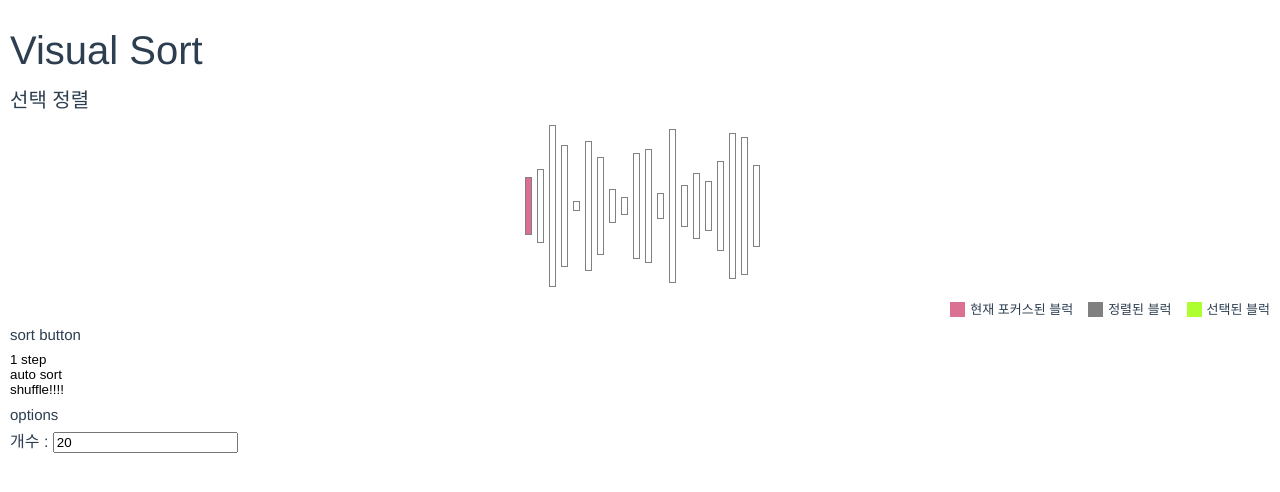
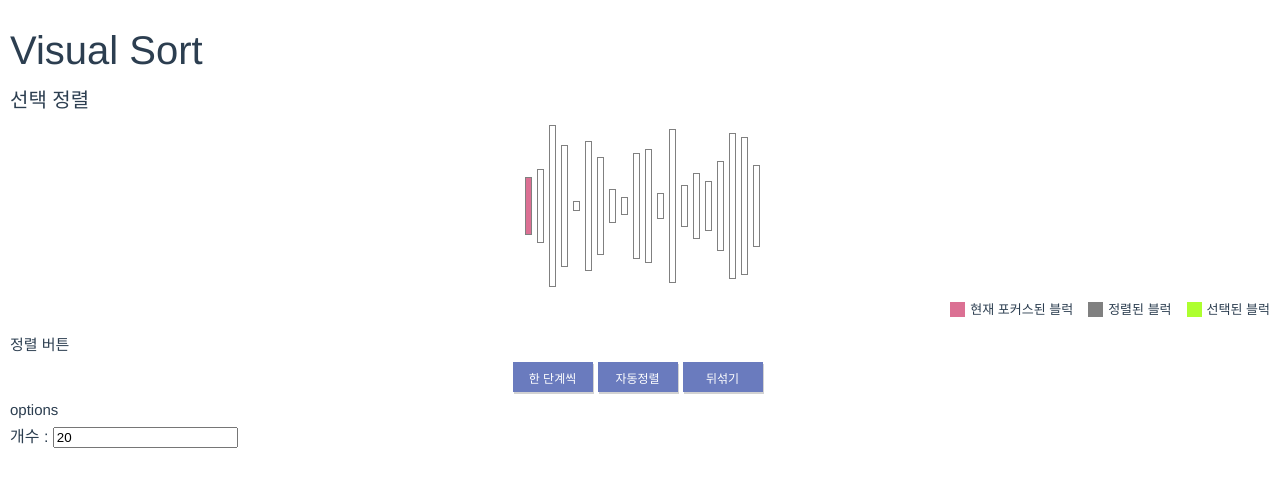
Before and after one commit to ebool/visual-sort, a Vue app: page /selection in a window 1280 px wide. Shown: the top 492 px of the page. Built offline with nearby package versions, Linux system fonts and the light colour scheme.

Commit message:
modify control box button style

```diff
--- a/src/components/BubbleSort.vue
+++ b/src/components/BubbleSort.vue
@@ -14,8 +14,10 @@
     :sorted="true"
     ></color-explains>
     <control-box
+    :isRunning="isRunning"
     @oneStep="sort"
-    @auto="autoSort"
+    @runAutoSort="runAutoSort"
+    @stopAutoSort="stopAutoSort"
     @shuffle="shuffle"
     ></control-box>
     <div class="option-box">
@@ -41,7 +43,7 @@ export default {
       index: 0,
       sortedIndex: 0,
       count: 20,
-      isAuto: false,
+      isRunning: false,
       autoTimer: null
     }
   },
@@ -54,7 +56,7 @@ export default {
   },
   computed: {
     getButtonName () {
-      return this.isAuto ? 'stop!!' : 'auto sort';
+      return this.isRunning ? 'stop!!' : 'auto sort';
     },
     isEnd () {
       return this.sortedIndex >= this.items.length - 1;
@@ -65,7 +67,7 @@ export default {
       this.clearAutoTimer();
       this.sortedIndex = 0;
       this.index = 0;
-      this.isAuto = false;
+      this.isRunning = false;
     },
     sort () {
       if (this.items[this.index] > this.items[this.index + 1]) {
@@ -79,14 +81,13 @@ export default {
       }
       this.index++;
     },
-    autoSort () {
-      if (this.isAuto) {
-        this.isAuto = false;
-        this.clearAutoTimer();
-      } else {
-        this.isAuto = true;
-        this.autoTimer = this.setAutoTimer();
-      }
+    runAutoSort () {
+      this.isRunning = true;
+      this.autoTimer = this.setAutoTimer();
+    },
+    stopAutoSort () {
+      this.isRunning = false;
+      this.clearAutoTimer();
     },
     setAutoTimer () {
       let vue = this;
@@ -98,7 +99,7 @@ export default {
       clearInterval(this.autoTimer);
     },
     shuffle () {
-      if (this.isAuto) {
+      if (this.isRunning) {
         return;
       }
       this.reset();
--- a/src/components/SelectionSort.vue
+++ b/src/components/SelectionSort.vue
@@ -14,12 +14,13 @@
     :sorted="true"
     :selected="true"
     ></color-explains>
-    <div class="control-box">
-      <h4>sort button</h4>
-      <button @click="sort">1 step</button>
-      <button @click="autoSort">{{getButtonName}}</button>
-      <button @click="shuffle">shuffle!!!!</button>
-    </div>
+    <control-box
+    :isRunning="isRunning"
+    @oneStep="sort"
+    @runAutoSort="runAutoSort"
+    @stopAutoSort="stopAutoSort"
+    @shuffle="shuffle"
+    ></control-box>
     <div class="option-box">
       <h4>options</h4>
       개수 : <input type="tel" v-model="count" maxlength="2"><br>
@@ -30,10 +31,12 @@
 <script>
 import {makeArray, shuffle, changeItem} from '@/assets/js/utils.js'
 import ColorExplains from './commons/ColorExplains.vue';
+import ControlBox from './commons/ControlBox.vue';
 
 export default {
   components: {
-    ColorExplains
+    ColorExplains,
+    ControlBox
   },
   data () {
     return {
@@ -41,7 +44,7 @@ export default {
       index: 0,
       sortedIndex: 0,
       count: 20,
-      isAuto: false,
+      isRunning: false,
       autoTimer: null,
       smallest: 0
     }
@@ -55,7 +58,7 @@ export default {
   },
   computed: {
     getButtonName () {
-      return this.isAuto ? 'stop!!' : 'auto sort';
+      return this.isRunning ? 'stop!!' : 'auto sort';
     },
     isEnd () {
       return this.sortedIndex >= this.items.length - 1;
@@ -66,7 +69,7 @@ export default {
       this.clearAutoTimer();
       this.sortedIndex = 0;
       this.index = 0;
-      this.isAuto = false;
+      this.isRunning = false;
       this.smallest = 0;
     },
     sort () {
@@ -86,14 +89,13 @@ export default {
       }
       this.index++;
     },
-    autoSort () {
-      if (this.isAuto) {
-        this.isAuto = false;
-        this.clearAutoTimer();
-      } else {
-        this.isAuto = true;
-        this.autoTimer = this.setAutoTimer();
-      }
+    runAutoSort () {
+      this.isRunning = true;
+      this.autoTimer = this.setAutoTimer();
+    },
+    stopAutoSort () {
+      this.isRunning = false;
+      this.clearAutoTimer();
     },
     setAutoTimer () {
       let vue = this;
@@ -105,7 +107,7 @@ export default {
       clearInterval(this.autoTimer);
     },
     shuffle () {
-      if (this.isAuto) {
+      if (this.isRunning) {
         return;
       }
       this.reset();
--- a/src/components/commons/ControlBox.vue
+++ b/src/components/commons/ControlBox.vue
@@ -2,24 +2,34 @@
   <div class="control-box">
     <div class="title">정렬 버튼</div>
     <div class="button-container">
-      <button @click="oneStep">한 단계씩</button>
-      <button @click="auto">자동 정렬</button>
-      <button @click="shuffle">뒤섞기</button>
+      <button :class="{'disabled' : isRunning}" @click="oneStep">한 단계씩</button>
+      <button @click="auto">{{getButtonName}}</button>
+      <button :class="{'disabled' : isRunning}" @click="shuffle">뒤섞기</button>
     </div>
   </div>
 </template>
 
 <script>
 export default {
+  props: ['isRunning'],
   methods: {
     oneStep () {
-      this.$emit('oneStep');
+      if (!this.isRunning) this.$emit('oneStep');
     },
     auto () {
-      this.$emit('auto');
+      if (this.isRunning) {
+        this.$emit('stopAutoSort');
+      } else {
+        this.$emit('runAutoSort');
+      }
     },
     shuffle () {
-      this.$emit('shuffle');
+      if (!this.isRunning) this.$emit('shuffle');
+    }
+  },
+  computed: {
+    getButtonName () {
+      return this.isRunning ? '멈추기' : '자동정렬';
     }
   }
 }
@@ -51,6 +61,14 @@ export default {
     button:hover {
       box-shadow: 3px 4px rgba(88, 88, 88, 0.27);
     }
+
+    .disabled {
+      background-color: grey;
+      box-shadow: 0px 0px;
+    }
+    .disabled:hover {
+      box-shadow: 0px 0px;
+    }
   }
 }
 </style>
```
